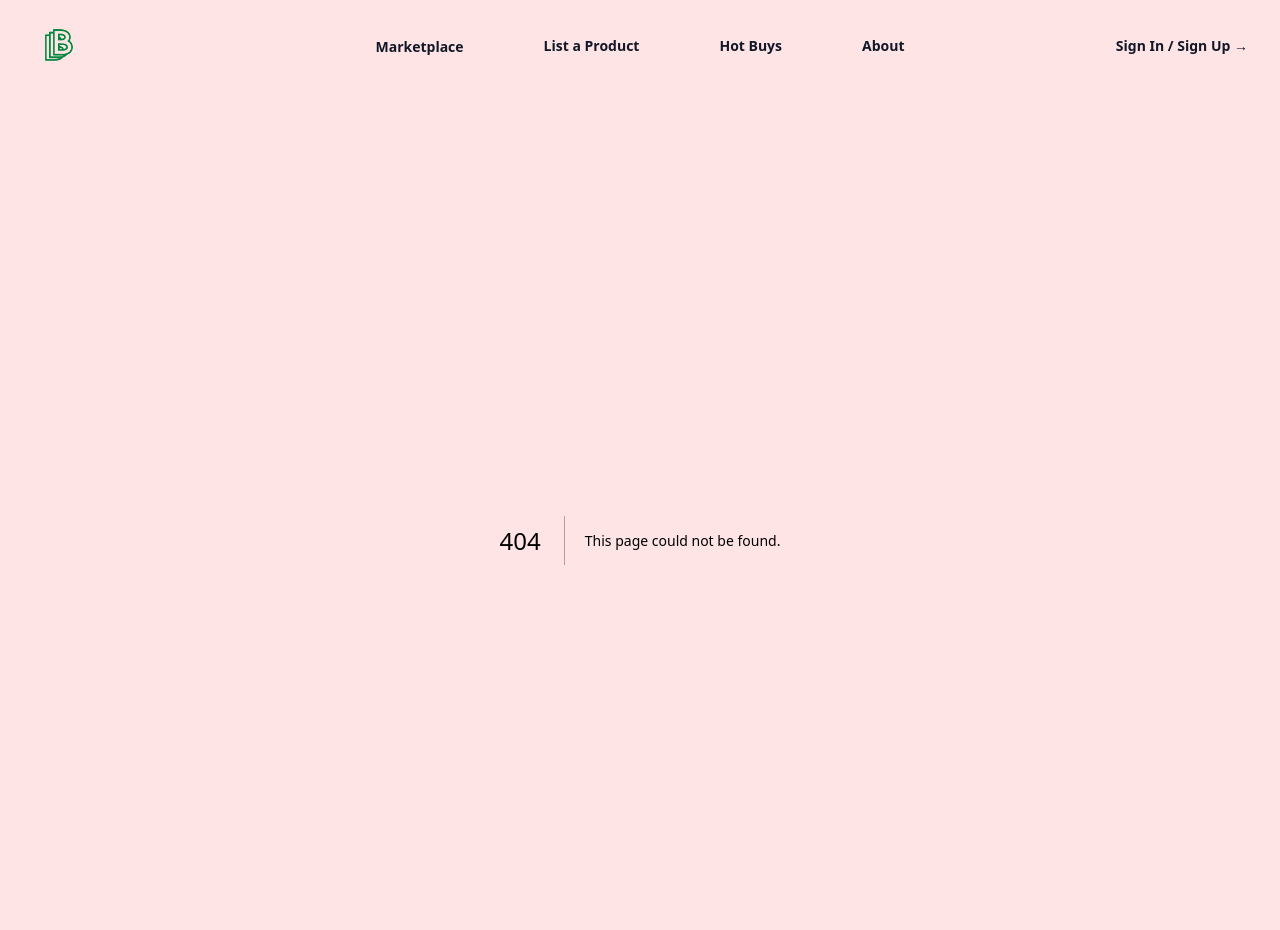
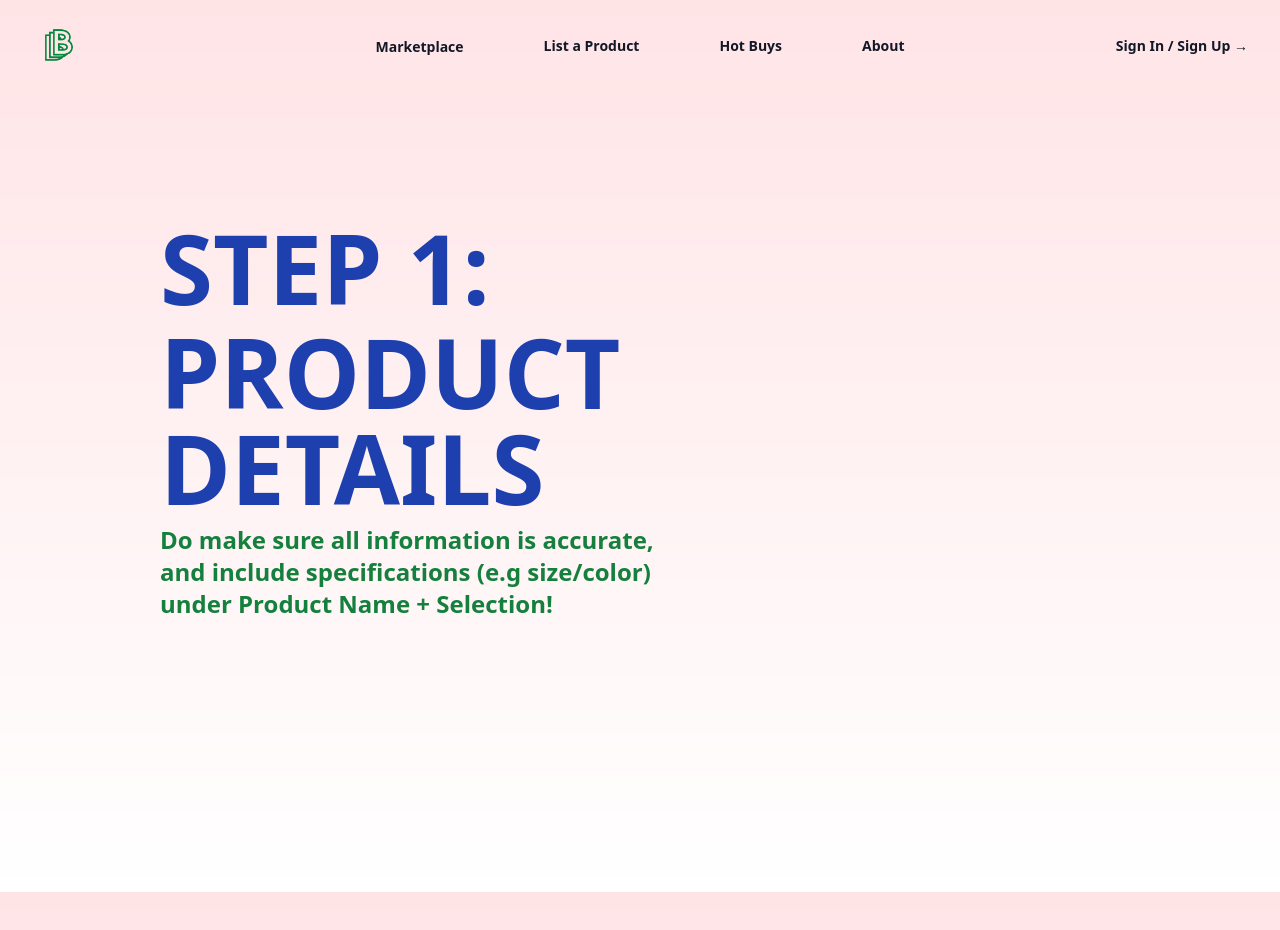
Before and after one commit to Anant1902/AEmoneySaver, a Next.js app: page /ProductRequestPage in a window 1280 px wide. Before the commit this address had no page. Shown: the top 930 px of the page. Built offline with nearby package versions, Linux system fonts and the light colour scheme.

Commit message:
Text on Product Request Page testing

```diff
--- /dev/null
+++ b/app/ProductRequestPage/page.tsx
@@ -0,0 +1,12 @@
+import ProductRequestForm from '../../components/ProductRequestForm'
+import NavBar from '../../components/Navbar'
+
+export default function ProductRequestPage() {
+
+    return (
+        <div className ="w-full h-screen">
+            <ProductRequestForm />
+        </div>
+
+    )
+}
--- a/app/SignInPage/page.tsx
+++ b/app/SignInPage/page.tsx
@@ -5,8 +5,7 @@ import { useState } from 'react';
 import { checkSignIn } from '../../components/UserService'
 import Link from 'next/link';
 // import 'bootstrap/dist/css/bootstrap.min.css';
-
-
+import React from 'react';
 
 function SignInPage() {
 
--- a/components/Navbar.tsx
+++ b/components/Navbar.tsx
@@ -66,7 +66,7 @@ function NavBar() {
           </Transition> */}
         </Popover>
 
-        <a href="#" className="text-sm font-semibold leading-6 text-gray-900 hover:text-blue-700">
+        <a href="/ProductRequestPage" className="text-sm font-semibold leading-6 text-gray-900 hover:text-blue-700">
           List a Product
         </a>
         <a href="#" className="text-sm font-semibold leading-6 text-gray-900 hover:text-blue-700">
--- /dev/null
+++ b/components/ProductRequestForm.tsx
@@ -0,0 +1,24 @@
+'use client';
+import { Container, Col, Row } from 'react-bootstrap';
+
+export default function ProductRequestForm() {
+    return (
+
+        <div>
+            <Row className="max-w-5xl mx-auto px-20 flex ml-20">
+                 <Col className='pt-20 pr-80'>
+                     <h1 className="sm:text-8xl text-blue-800 font-extrabold text-left whitespace-normal break-words">
+                         STEP 1:
+                     </h1>
+                     <h1 className="sm:text-8xl mt-2 text-blue-800 font-extrabold text-left">
+                         PRODUCT DETAILS
+                     </h1>
+                     <h3 className="sm:text-2xl mt-2 text-green-700 font-semibold text-left break-words">
+                     Do make sure all information is accurate, and include specifications
+                     (e.g size/color) under Product Name + Selection!
+                     </h3>
+                 </Col>
+            </Row>
+        </div>
+    );
+}
```
